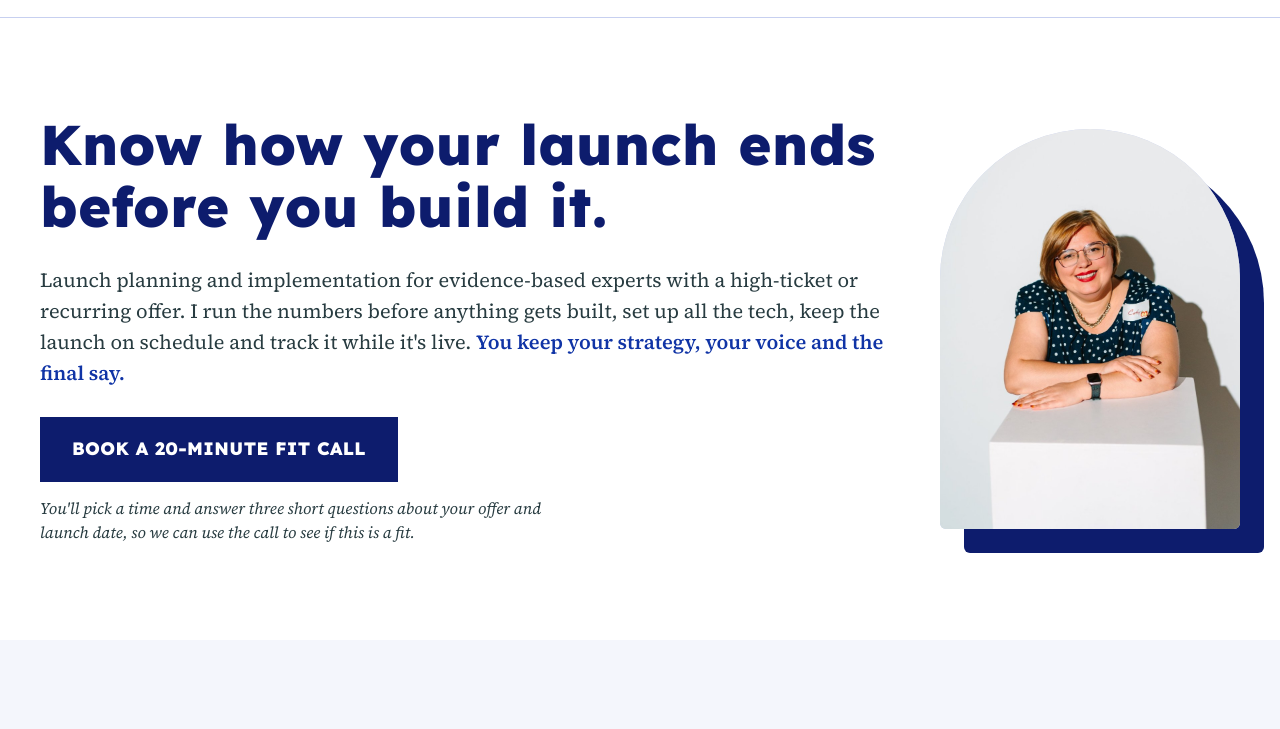
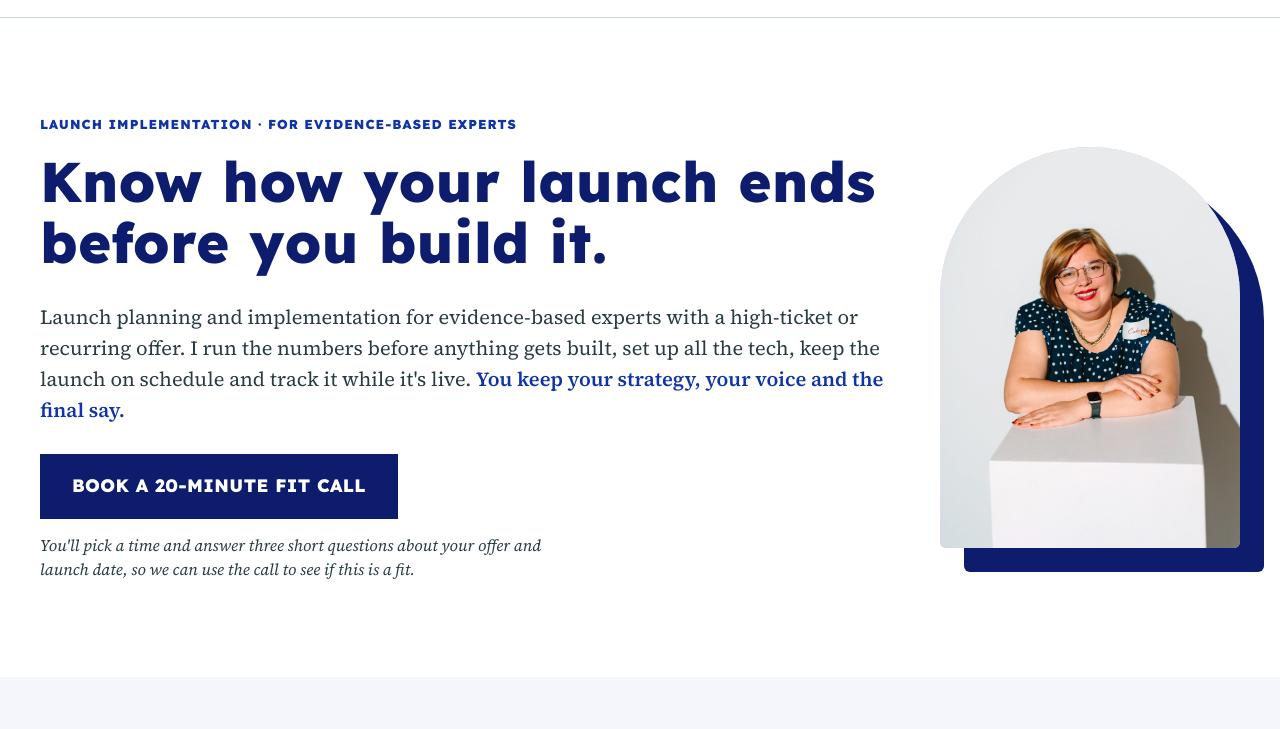
Before and after one commit to cathyinponderland/withcathy, a plain HTML site: page launch/index.html in a window 1280 px wide. Shown: the part 71-800 px from the top of the page. Drawn offline with Linux system fonts and the light colour scheme.

Commit message:
/launch: add eyebrow label above the hero headline
Co-Authored-By: Claude Opus 5.5 <noreply@anthropic.com>

```diff
--- a/launch/index.html
+++ b/launch/index.html
@@ -57,6 +57,7 @@ a{color:#1034a6}a:hover{color:#0d1c6d}
 <section id="top" style="background: #ffffff; overflow: hidden">
 <div style="max-width: 1200px; margin: 0 auto; padding: 96px 32px; display: flex; flex-wrap: wrap; gap: 56px; align-items: center">
 <div style="flex: 999 1 560px; min-width: 0; display: flex; flex-direction: column; gap: 28px">
+<span style="font-family: 'Lexend', sans-serif; font-size: 13px; font-weight: 800; letter-spacing: 0.08em; text-transform: uppercase; color: #1034a6; margin-bottom: -12px">Launch Implementation · for evidence-based experts</span>
 <h1 style="margin: 0; font-family: 'Lexend', sans-serif; font-weight: 800; font-size: clamp(36px, 4.6vw, 56px); line-height: 1.1; letter-spacing: 0.01em; color: #0d1c6d">Know how your launch ends before you build it.</h1>
 <p style="margin: 0; font-size: 20px; line-height: 1.55; color: #283c41">Launch planning and implementation for evidence-based experts with a high-ticket or recurring offer. I run the numbers before anything gets built, set up all the tech, keep the launch on schedule and track it while it's live. <span style="color: #1034a6; font-weight: 600">You keep your strategy, your voice and the final say.</span></p>
 <div style="display: flex; flex-direction: column; gap: 14px; align-items: flex-start">
```
